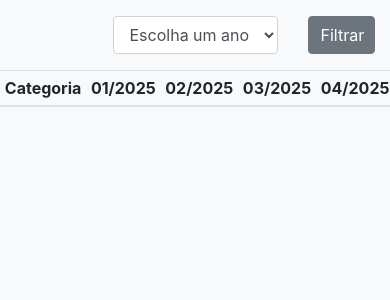
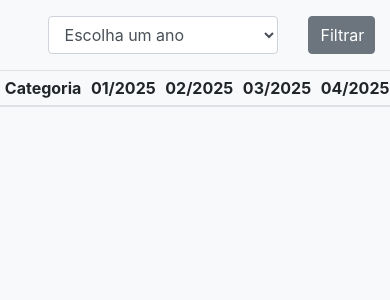
Before and after one commit to diogowagner/finan, a Django app: page /relatorios/fluxo/ in a window 390 px wide. Shown: the part 56-356 px from the top of the page. Run offline with Django 5.2, Linux system fonts and the light colour scheme; the visitor is signed in with stand-in values (Sample User, id 1); data that the repository does not hold is empty; parts of the project's set-up code (start-up, migrations or seed data) failed here and were passed over; some libraries are stand-ins or nearby versions.

Commit message:
correção layout relatorios

```diff
--- a/fluxo/templates/relatorio_fluxo.html
+++ b/fluxo/templates/relatorio_fluxo.html
@@ -10,7 +10,7 @@
     <div class="col-12">
         <form method="GET" action=".">
             <div class="row justify-content-end">
-                <div class="col-6 col-md-2 mb-3">
+                <div class="col-8 col-md-2 mb-3">
                     <select class="form-control" name="data_ano" id="data_ano">
                         <option value="">Escolha um ano</option>
                         <option value="2025">2025</option>
```
